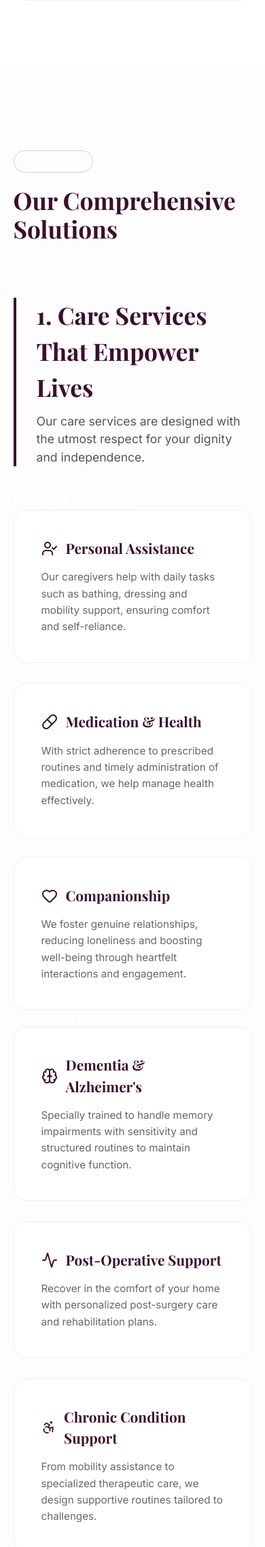
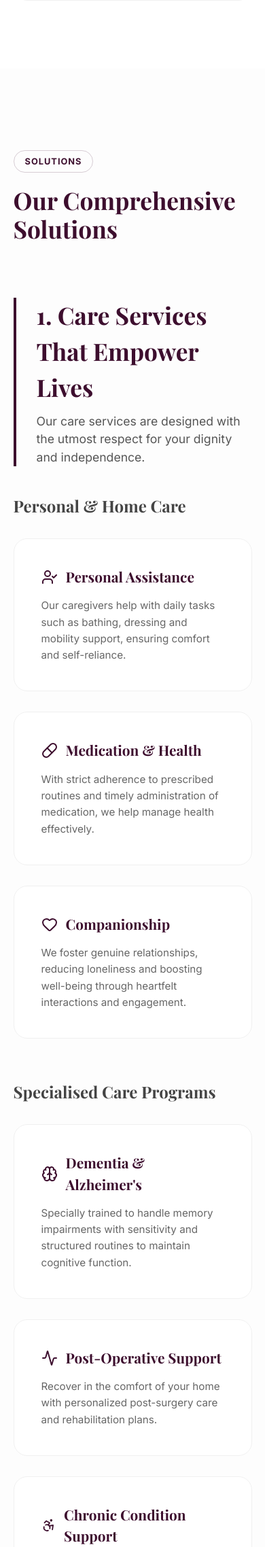
Before and after one commit to Patrickcudjoe1/NEW-VAHCARE, a PHP site: page / in a window 390 px wide. Shown: the part 3307-5583 px from the top of the page at 68% size. Run offline with PHP 8.4, Linux system fonts and the light colour scheme.

Commit message:
Fix mobile layout overflow, refactor inline styles, and improve color contrast across all pages

```diff
--- a/style.css
+++ b/style.css
@@ -373,6 +373,7 @@ nav {
   font-weight: 700;
   letter-spacing: 1px;
   margin-bottom: 20px;
+  color: var(--color-primary);
 }
 
 .section-title {
@@ -393,6 +394,7 @@ nav {
 .section-services {
   padding: 100px 0;
   background-color: #fff;
+  color: var(--color-primary);
 }
 
 .services-grid {
@@ -465,6 +467,7 @@ nav {
 .section-support {
   padding: 100px 0;
   background-color: #f7f7f7;
+  color: var(--color-primary);
 }
 
 .support-grid {
@@ -655,6 +658,7 @@ nav {
 .section-jobs-list {
   padding: 100px 0;
   background: #fdfdfd;
+  color: var(--color-primary);
 }
 
 .jobs-grid {
@@ -782,6 +786,7 @@ nav {
 .section-benefits {
   padding: 120px 0;
   background: #f4f4f4;
+  color: var(--color-primary);
 }
 
 .benefits-grid {
@@ -854,12 +859,24 @@ nav {
 .section-solutions {
   padding: 120px 0;
   background: #fdfdfd;
+  color: var(--color-primary);
 }
 
 .solutions-wrapper {
   display: flex;
   flex-direction: column;
   gap: 80px;
+}
+
+.solution-category-body {
+  margin-bottom: 60px;
+}
+
+.category-title {
+  font-size: 1.5rem;
+  margin-bottom: 30px;
+  color: #444;
+  font-family: var(--font-serif);
 }
 
 .solution-category {
@@ -1035,6 +1052,7 @@ nav {
 .section-recruitment-grid {
   padding: 100px 0;
   background: #f9f9f9;
+  color: var(--color-primary);
 }
 
 .recruitment-grid {
```
